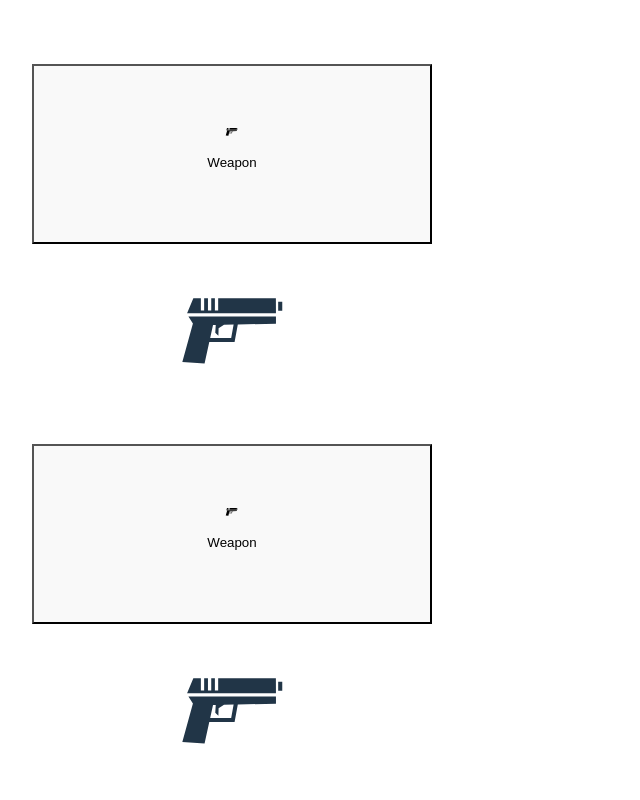
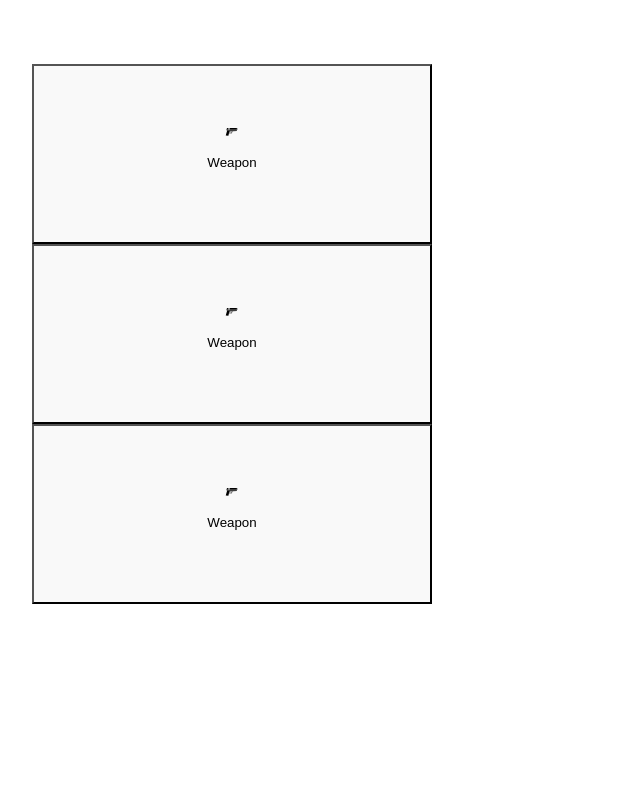
Before and after one commit to AroonSalotra/loadout-manager, a React (Vite) app: page / in a window 1280 px wide. Shown: the top 800 px of the page, without its empty margins (0-640 px from the left). Built offline with nearby package versions, Linux system fonts and the light colour scheme.

Commit message:
add condiitonal show/hide for loadout icon

```diff
--- a/components/LoadoutItem.jsx
+++ b/components/LoadoutItem.jsx
@@ -2,20 +2,27 @@
 import { GiPistolGun } from "react-icons/gi";
 
 const LoadoutItem = () => {
-  const { showWeapon, setShowWeapon } = useState(false);
+  const [showWeapon, setShowWeapon] = useState(false);
+
+  const handleShowWeapon = () => {
+    setShowWeapon(!showWeapon);
+    console.log(showWeapon)
+  };
 
   return (
     <div className="wrapper-loadout">
-      <button className="btn-loadout" type="button">
+      <button className="btn-loadout" type="button" onClick={handleShowWeapon}>
         <i>
           <GiPistolGun />
         </i>
         <p>Weapon</p>
       </button>
 
-      <i className="icon-large">
-        <GiPistolGun />
-      </i>
+      {showWeapon ? (
+        <i className="icon-large">
+          <GiPistolGun />
+        </i>
+      ) : null}
     </div>
   );
 };
```
